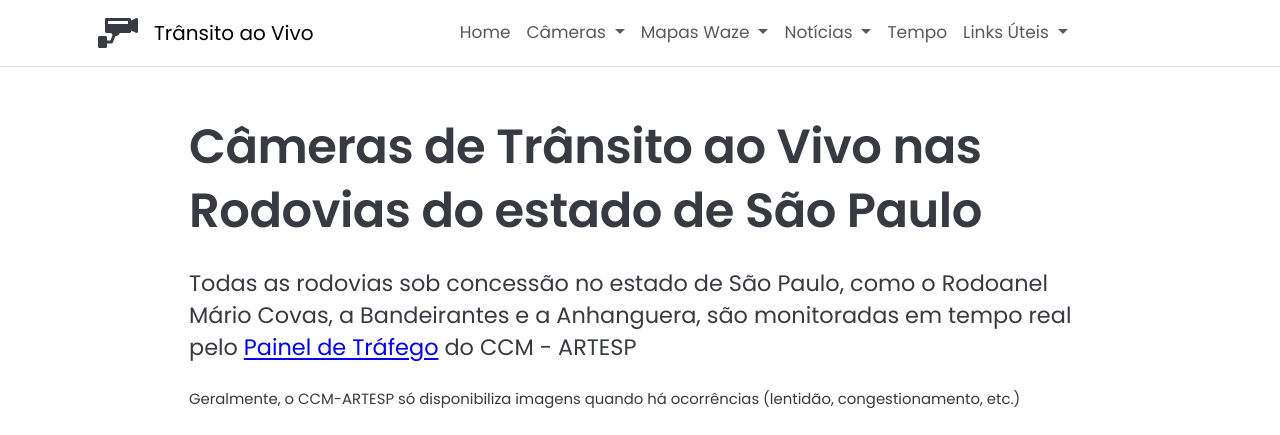
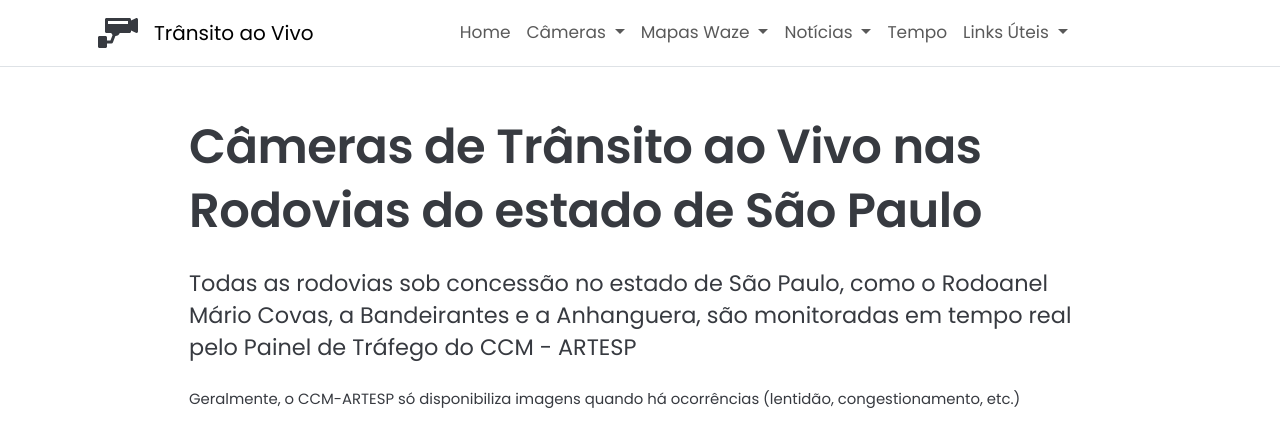
Before and after one commit to Sergio-Damm/transitoaovivo, a Jekyll site: the page built from pages/transito-sao-paulo/index.html, in a window 1280 px wide and 900 px high, cut to the strip 0-435 px from the top of the window. Built offline with Jekyll 4.4.1, drawn with Linux system fonts in a browser that asks for light colours; comment, search, counter and statistics services are not loaded.

Commit message:
removed link to ccm artesp from h2

```diff
--- a/pages/transito-sao-paulo/index.html
+++ b/pages/transito-sao-paulo/index.html
@@ -14,7 +14,7 @@
 			<h1 class="content-h1-title">Câmeras de Trânsito ao Vivo nas Rodovias do estado de São Paulo</h1>
 		</div>
 		<div class="col-12 col-md-10 mx-auto pt-3">
-			<h2 class="content-h2-title">Todas as rodovias sob concessão no estado de São Paulo, como o Rodoanel Mário Covas, a Bandeirantes e a Anhanguera, são monitoradas em tempo real pelo <a class="link-externo" href="https://ccm.artesp.sp.gov.br/rodovias/trafego" target="_blank" rel="noopener noreferrer">Painel de Tráfego</a> do CCM - ARTESP</h2>
+			<h2 class="content-h2-title">Todas as rodovias sob concessão no estado de São Paulo, como o Rodoanel Mário Covas, a Bandeirantes e a Anhanguera, são monitoradas em tempo real pelo Painel de Tráfego do CCM - ARTESP</h2>
 		</div>
 		<div class="col-12 col-md-10 mx-auto pt-3">
 			<p class="small mb-0">Geralmente, o CCM-ARTESP só disponibiliza imagens quando há ocorrências (lentidão, congestionamento, etc.)</p>
```
